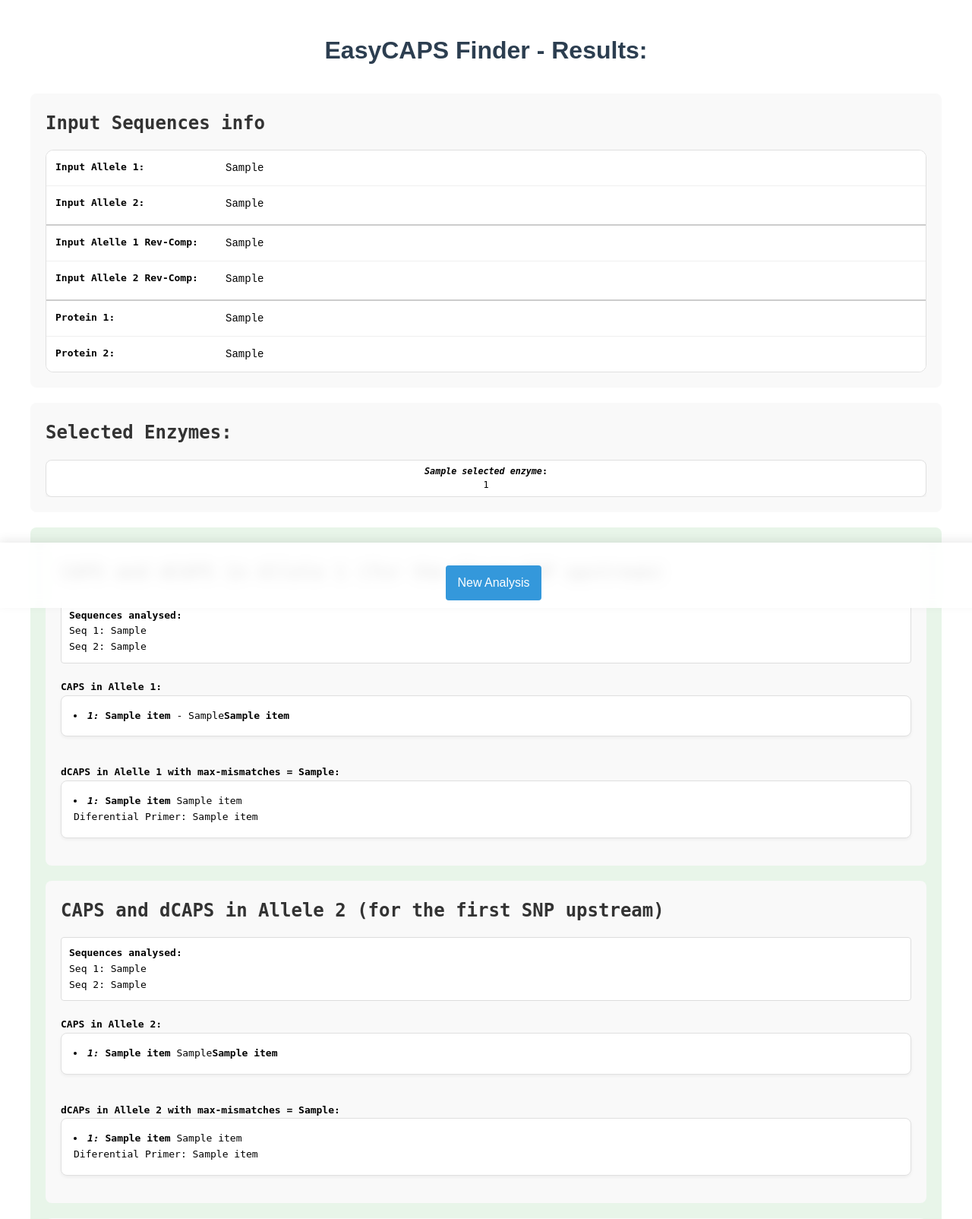
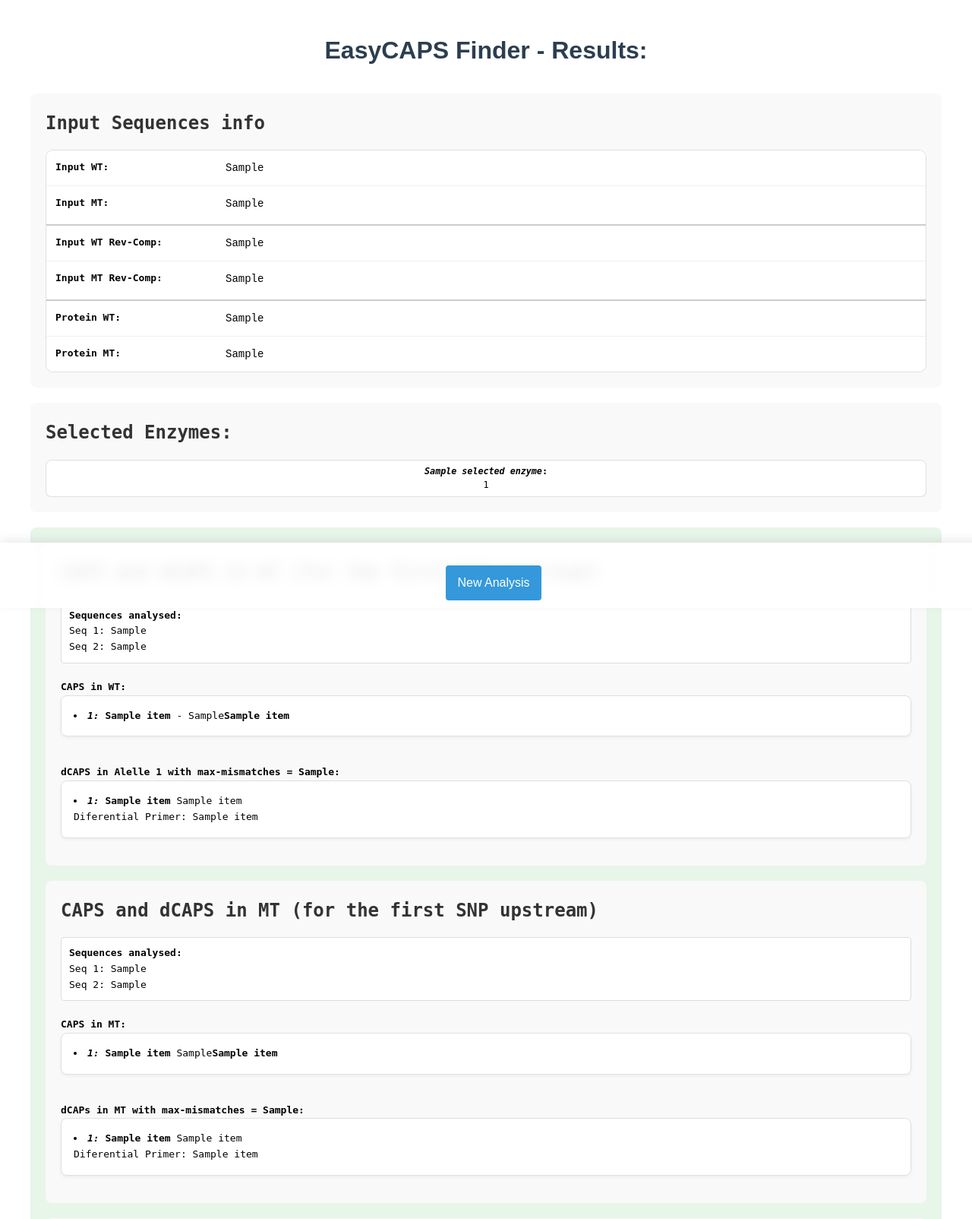
Before and after one commit to olucasdebem/EasyCAPS_git, a Flask app: template templates/results.html in a window 1280 px wide. Shown: the top 1604 px of the page at 76% size. Run offline with Flask 3, Linux system fonts and the light colour scheme; the template is opened without the code that fills it: most values are stand-ins (such as "Sample title", 1, 10 or a date in 2020).

Commit message:
Update results.html

```diff
--- a/templates/results.html
+++ b/templates/results.html
@@ -197,25 +197,25 @@
         <table class="sequence-table">
             <tbody>
                 <tr>
-                    <td><strong>Input Allele 1:</strong></td>
+                    <td><strong>Input WT:</strong></td>
                     <td class="sequence-mono">{{ input_seq_1_h|safe }}</td>
                 </tr>
-                <tr class="pair-divider">  <td><strong>Input Allele 2:</strong></td>
+                <tr class="pair-divider">  <td><strong>Input MT:</strong></td>
                     <td class="sequence-mono">{{ input_seq_2_h|safe }}</td>
                 </tr>
                 <tr>
-                    <td><strong>Input Alelle 1 Rev-Comp:</strong></td>
+                    <td><strong>Input WT Rev-Comp:</strong></td>
                     <td class="sequence-mono">{{ input_seq_1_rc_h|safe }}</td>
                 </tr>
-                <tr class="pair-divider">  <td><strong>Input Allele 2 Rev-Comp:</strong></td>
+                <tr class="pair-divider">  <td><strong>Input MT Rev-Comp:</strong></td>
                     <td class="sequence-mono">{{ input_seq_2_rc_h|safe }}</td>
                 </tr>
                 <tr>
-                    <td><strong>Protein 1:</strong></td>
+                    <td><strong>Protein WT:</strong></td>
                     <td class="sequence-mono">{{ protein_1_h|safe }}</td>
                 </tr>
                 <tr>
-                    <td><strong>Protein 2:</strong></td>
+                    <td><strong>Protein MT:</strong></td>
                     <td class="sequence-mono">{{ protein_2_h|safe }}</td>
                 </tr>
             </tbody>
@@ -257,7 +257,7 @@
 
     <div class="result-section" style="background-color: #e8f5e9;">
         <div class="result-section">
-        <h2 class="section-title">CAPS and dCAPS in Allele 1 (for the first SNP upstream)</h2>
+        <h2 class="section-title">CAPS and dCAPS in WT (for the first SNP upstream)</h2>
         <div class="sequence"><b>Sequences analysed:</b><br>Seq 1: {{ seq_1_l_h|safe }}<br>Seq 2: {{ seq_2_l_h|safe }}</div>
 
 <!--
@@ -269,7 +269,7 @@
         <div class="sequence"><b>natural_rs_s1_l:</b> {{ natural_rs_s1_l }}</div>
         <div class="sequence"><b>natural_rs_s1_l_final:</b> {{ natural_rs_s1_l_final }}</div>
 -->
-        <div class="results-container"><br><b>CAPS in Allele 1:</b>
+        <div class="results-container"><br><b>CAPS in WT:</b>
         {% if natural_rs_s1_l_final %} {% for item in natural_rs_s1_l_final %}
              <div class="result-card">
                 <li>
@@ -279,7 +279,7 @@
              </div>
              {% endfor %}
         {% else %}
-            <p class="result-card">There is no natural CAPS for Allele 1</p>
+            <p class="result-card">There is no natural CAPS for WT</p>
         {% endif %}
         </div>
 <!--
@@ -312,7 +312,7 @@
     </div>
 
     <div class="result-section">
-        <h2 class="section-title">CAPS and dCAPS in Allele 2 (for the first SNP upstream)</h2>
+        <h2 class="section-title">CAPS and dCAPS in MT (for the first SNP upstream)</h2>
         <div class="sequence"><b>Sequences analysed:</b><br>Seq 1: {{ seq_1_l_h|safe }}<br>Seq 2: {{ seq_2_l_h|safe }}</div>
 <!--
         <div class="sequence"><b>rs_s2_l:</b> {{ rs_s2_l }}</div>
@@ -323,7 +323,7 @@
         <div class="sequence"><b>natural_rs_s2_l:</b> {{ natural_rs_s2_l }}</div>
         <div class="sequence"><b>natural_rs_s2_l_final:</b> {{ natural_rs_s2_l_final }}</div>
 -->
-        <div class="results-container"><br><b>CAPS in Allele 2:</b>
+        <div class="results-container"><br><b>CAPS in MT:</b>
         {% if natural_rs_s2_l_final %} {% for item in natural_rs_s2_l_final %}
              <div class="result-card">
                 <li>
@@ -333,7 +333,7 @@
              </div>
              {% endfor %}
         {% else %}
-            <p class="result-card">There is no CAPS for Allele 2</p>
+            <p class="result-card">There is no CAPS for MT</p>
         {% endif %}
         </div>
 <!--
@@ -350,14 +350,14 @@
         <div class="sequence"><b>lista_final_final_l_s2:</b> {{ lista_final_final_l_s2 }}</div>
 -->
         <div class="results-container">
-            <br><b>dCAPs in Allele 2 with max-mismatches = {{ max_mismatch }}:</b>
+            <br><b>dCAPs in MT with max-mismatches = {{ max_mismatch }}:</b>
             {% if lista_final_final_l_s2 %}  {% for item in lista_final_final_l_s2 %}
                     <div class="result-card">
                          <li><i><strong>{{ item[0] }}:</i> {{ item[1] }}</strong> {{ item[5] }}<!-- - Position: {{ item[2] }} - {{ item[3] }}--> <br> Diferential Primer: {{ item[7]|safe }} </li>
                     </div>
                 {% endfor %}
             {% else %}
-                <p class="result-card">There is no dCAPS for Allele 2</p>
+                <p class="result-card">There is no dCAPS for MT</p>
             {% endif %}
         </div>
         <!-- END-->
@@ -405,7 +405,7 @@
     </div>
 
     <div class="result-section">
-        <h2 class="section-title">Hiding PAM</h2>
+        <h2 class="section-title">Masking PAM</h2>
         <!--
         <div class="sequence"><b>gRNA_input_string:</b> {{ gRNA_input_string }}</div>
         <div class="sequence"><b>gRNAs:</b> {{ gRNAs }}</div>
@@ -474,10 +474,10 @@
             <h2 class="section-title">Restriction Sites Seq 1 Right</h2>
     -->
             <div class="result-section">
-                <h2 class="section-title">CAPS and dCAPS in Allele 1 (for the first SNP downstream)</h2>
+                <h2 class="section-title">CAPS and dCAPS in WT (for the first SNP downstream)</h2>
                 <div class="sequence"><b>Sequences analysed:</b><br>Seq 1: {{ seq_1_r_h|safe }}<br>Seq 2: {{ seq_2_r_h|safe }}</div>
 
-                <div class="results-container"><br><b>CAPS in Allele 1:</b>
+                <div class="results-container"><br><b>CAPS in WT:</b>
                     {% if natural_rs_s1_r_final %} {% for item in natural_rs_s1_r_final %}
                          <div class="result-card">
                             <li>
@@ -487,7 +487,7 @@
                          </div>
                          {% endfor %}
                     {% else %}
-                        <p class="result-card">There is no natural CAPS for Allele 1</p>
+                        <p class="result-card">There is no natural CAPS for WT</p>
                     {% endif %}
             </div>
             <div class="results-container">
@@ -507,10 +507,10 @@
                     <!--END-->
 
             <div class="result-section">
-                    <h2 class="section-title">CAPS and dCAPS in Allele 2 (for the first SNP upstream)</h2>
+                    <h2 class="section-title">CAPS and dCAPS in MT (for the first SNP upstream)</h2>
                     <div class="sequence"><b>Sequences analysed:</b><br>Seq 1: {{ seq_1_r_h|safe }}<br>Seq 2: {{ seq_2_r_h|safe }}</div>
 
-                    <div class="results-container"><br><b>CAPS in Allele 2:</b>
+                    <div class="results-container"><br><b>CAPS in MT:</b>
                     {% if natural_rs_s2_r_final %} {% for item in natural_rs_s2_r_final %}
                          <div class="result-card">
                             <li>
@@ -520,19 +520,19 @@
                          </div>
                          {% endfor %}
                     {% else %}
-                        <p class="result-card">There is no natural CAPS for Allele 2</p>
+                        <p class="result-card">There is no natural CAPS for MT</p>
                     {% endif %}
                 </div>
 
                     <div class="results-container">
-                        <br><b>dCAPs in Allele 2 with max-mismatches = {{ max_mismatch }}:</b>
+                        <br><b>dCAPs in MT with max-mismatches = {{ max_mismatch }}:</b>
                         {% if lista_final_final_r_s2 %}  {% for item in lista_final_final_r_s2 %}
                                 <div class="result-card">
                                      <li><i><strong>{{ item[0] }}:</i> {{ item[1] }}</strong> {{ item[5] }}<!-- - Position: {{ item[2] }} - {{ item[3] }}--> <br> Diferential Primer: {{ item[7]|safe }} </li>
                                 </div>
                             {% endfor %}
                         {% else %}
-                            <p class="result-card">There is no dCAPS for Allele 2</p>
+                            <p class="result-card">There is no dCAPS for MT</p>
                         {% endif %}
                     </div>
                 </div>
@@ -556,7 +556,7 @@
         </div>
 
              <div class="result-section">
-                    <h2 class="section-title">Hiding PAM</h2>
+                    <h2 class="section-title">Masking PAM</h2>
                     <!--
                     <div class="sequence"><b>gRNA_input_string:</b> {{ gRNA_input_string }}</div>
                     <div class="sequence"><b>gRNAs:</b> {{ gRNAs }}</div>
```
